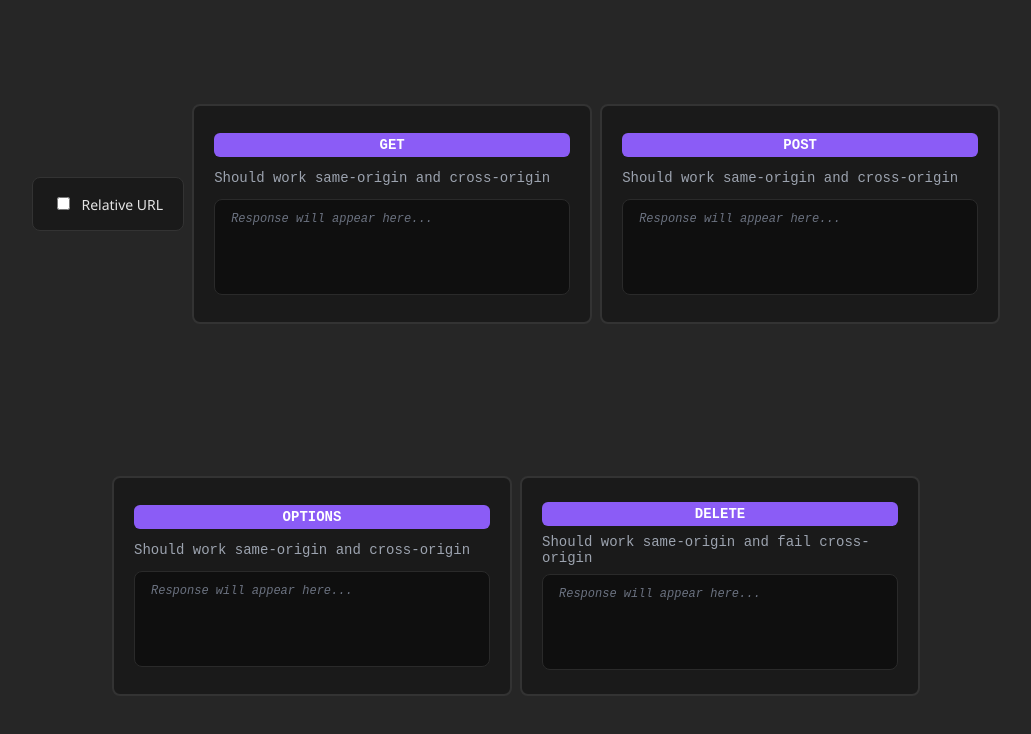
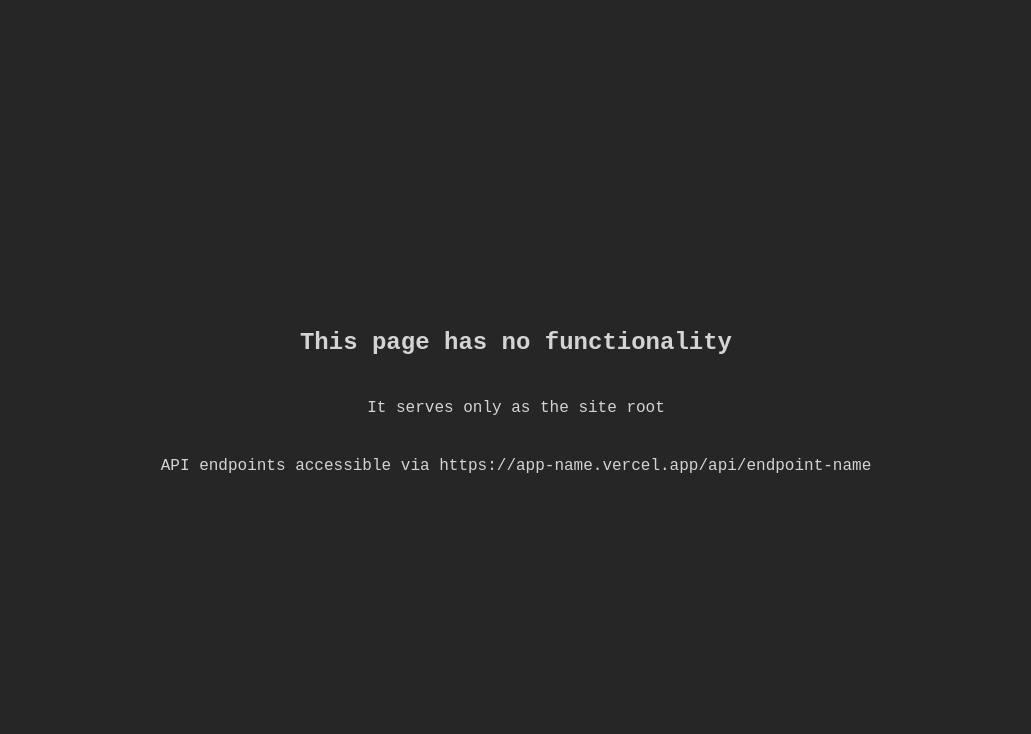
Before and after one commit to scarletti-ben/vercel-api, a plain HTML site: page index.html in a window 1280 px wide. Shown: the whole page, without its empty margins (124-1155 px from the left). Drawn offline with Linux system fonts and the light colour scheme.

Commit message:
entirely removed base site testing functionality

```diff
--- a/index.html
+++ b/index.html
@@ -27,36 +27,9 @@
   <div id="page">
 
     <div id="main">
-
-      <label>
-        <input type="checkbox" id="origin-toggle" />
-        Relative URL
-      </label>
-
-      <div class="request-tester">
-        <div class="request-button">GET</div>
-        <div class="request-info">Should work same-origin and cross-origin</div>
-        <div class="response-container"></div>
-      </div>
-
-      <div class="request-tester">
-        <div class="request-button">POST</div>
-        <div class="request-info">Should work same-origin and cross-origin</div>
-        <div class="response-container"></div>
-      </div>
-
-      <div class="request-tester">
-        <div class="request-button">OPTIONS</div>
-        <div class="request-info">Should work same-origin and cross-origin</div>
-        <div class="response-container"></div>
-      </div>
-
-      <div class="request-tester">
-        <div class="request-button">DELETE</div>
-        <div class="request-info">Should work same-origin and fail cross-origin</div>
-        <div class="response-container"></div>
-      </div>
-
+      <h2>This page has no functionality</h2>
+      <p>It serves only as the site root</p>
+      <p>API endpoints accessible via https://app-name.vercel.app/api/endpoint-name</p>
     </div>
 
   </div>
--- a/script.js
+++ b/script.js
@@ -8,19 +8,6 @@ const page = /** @type {HTMLDivElement} */
 const main = /** @type {HTMLDivElement} */
     (document.getElementById('main'));
 
-const originToggle = /** @type {HTMLInputElement} */
-    (document.getElementById('origin-toggle'));
-
-// < ======================================================
-// < Declarations
-// < ======================================================
-
-const RELATIVE_URL =
-    '/api/test-cors';
-
-const FULL_URL =
-    'https://vercel-cors-proxy-eight.vercel.app/api/test-cors';
-
 // ~ ======================================================
 // ~ Entry Point
 // ~ ======================================================
@@ -30,38 +17,6 @@ const FULL_URL =
  */
 (() => {
 
-    const testers = document.querySelectorAll('.request-tester');
-    for (const tester of testers) {
-
-        const button = tester.querySelector('.request-button');
-        const output = tester.querySelector('.response-container');
-
-        button.addEventListener('click', async () => {
-            const method = button.textContent.trim();
-            try {
-                const path = originToggle.checked ?  RELATIVE_URL : FULL_URL;
-                const response = await fetch(path, { method });
-                const responseText = await response.text();
-                let data;
-                try {
-                    data = JSON.parse(responseText);
-                } catch {
-                    data = responseText;
-                }
-                output.textContent = JSON.stringify({
-                    status: response.status,
-                    statusText: response.statusText,
-                    data: data
-                }, null, 2);
-            } catch (error) {
-                output.textContent = JSON.stringify({
-                    name: error.name,
-                    message: error.message,
-                    stack: error.stack
-                }, null, 2);
-            }
-        });
-
-    }
+    console.log('running');
 
 })();
--- a/style.css
+++ b/style.css
@@ -138,95 +138,14 @@ body {
 #main {
   width: 100%;
   height: 100%;
+  padding: 0px;
+  margin: 0px;
   box-sizing: border-box;
   display: flex;
+  flex-direction: column;
   flex-wrap: wrap;
   align-items: center;
   justify-content: center;
-  padding: 32px;
   gap: 8px;
   overflow: auto;
 }
-
-/* ~ ======================================================
-~ Project Styling
-~ ====================================================== */
-
-.request-tester {
-  width: 400px;
-  min-height: 220px;
-  display: flex;
-  flex-direction: column;
-  justify-content: space-around;
-  background: #1a1a1a;
-  border: 2px solid #333;
-  border-radius: 8px;
-  padding: 20px;
-}
-
-.request-button {
-  background: #8b5cf6;
-  color: #fff;
-  padding: 4px 14px;
-  border-radius: 6px;
-  font-weight: 600;
-  font-size: 14px;
-  text-align: center;
-  cursor: pointer;
-  border: none;
-}
-
-.request-button:hover {
-  background: #7c3aed;
-}
-
-.request-button:active {
-  background: #6d28d9;
-}
-
-.request-info {
-  color: #9ca3af;
-  font-size: 14px;
-}
-
-.response-container {
-  background: #0f0f0f;
-  border: 1px solid #2a2a2a;
-  border-radius: 8px;
-  height: 96px;
-  padding: 12px 16px;
-  font-size: 12px;
-  color: #e5e5e5;
-  white-space: pre-wrap;
-  overflow: auto;
-}
-
-.response-container:empty::before {
-  content: "Response will appear here...";
-  color: #6b7280;
-  font-style: italic;
-}
-
-label {
-  display: block;
-  background: #1a1a1a;
-  border: 1px solid #333;
-  border-radius: 8px;
-  padding: 16px 20px;
-  margin-bottom: 20px;
-  color: #e5e5e5;
-  font-family: 'Segoe UI', system-ui, sans-serif;
-  font-size: 14px;
-  cursor: pointer;
-  user-select: none;
-}
-
-label:hover {
-  background: #2a2a2a;
-}
-
-#origin-toggle {
-  margin-right: 8px;
-  accent-color: #8b5cf6;
-  user-select: none;
-}
```
